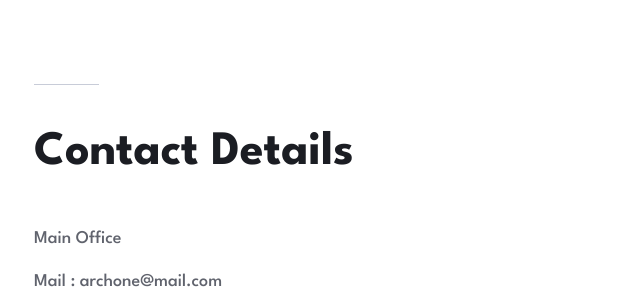
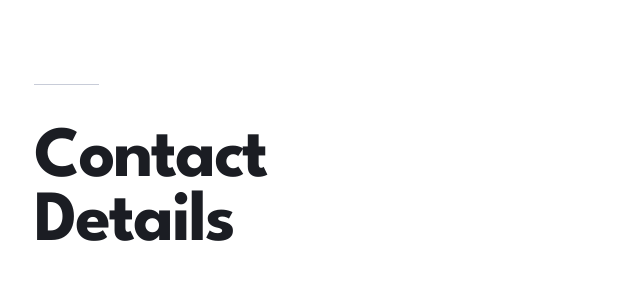
Before and after one commit to gigakhrz/arch-studio-multi-page-website, a Next.js app: page /contact in a window 1280 px wide. Shown: the part 1020-1315 px from the top of the page, without its empty margins (319-959 px from the left). Built offline with nearby package versions, Linux system fonts and the light colour scheme.

Commit message:
add tablet styles

```diff
--- a/src/app/components/contacChilds/Details.tsx
+++ b/src/app/components/contacChilds/Details.tsx
@@ -4,7 +4,10 @@ export default function ContactDetails() {
   return (
     <div className="w-[375px] px-[32px] flex flex-col gap-[40px] items-start md:w-[574px] md:p-0 md:gap-[42px]  md:mb-[26px]">
       <hr className="hidden bg-[#C8CCD8] border-none w-[65px] h-[1px]  md:block" />
-      <h1 className="text-[48px] text-[#1B1D23] font-bold leading-[52px] tracking-[ -1.714px]">
+      <h1
+        className="text-[48px] text-[#1B1D23] font-bold leading-[52px] tracking-[ -1.714px]  md:text-[72px]
+        md:leading-[64px] md:tracking-[-2px] md:w-[446px]"
+      >
         Contact Details
       </h1>
       <div className="flex flex-col gap-[43px] md:flex-row md:items-center md:justify-between md:w-full">
```
